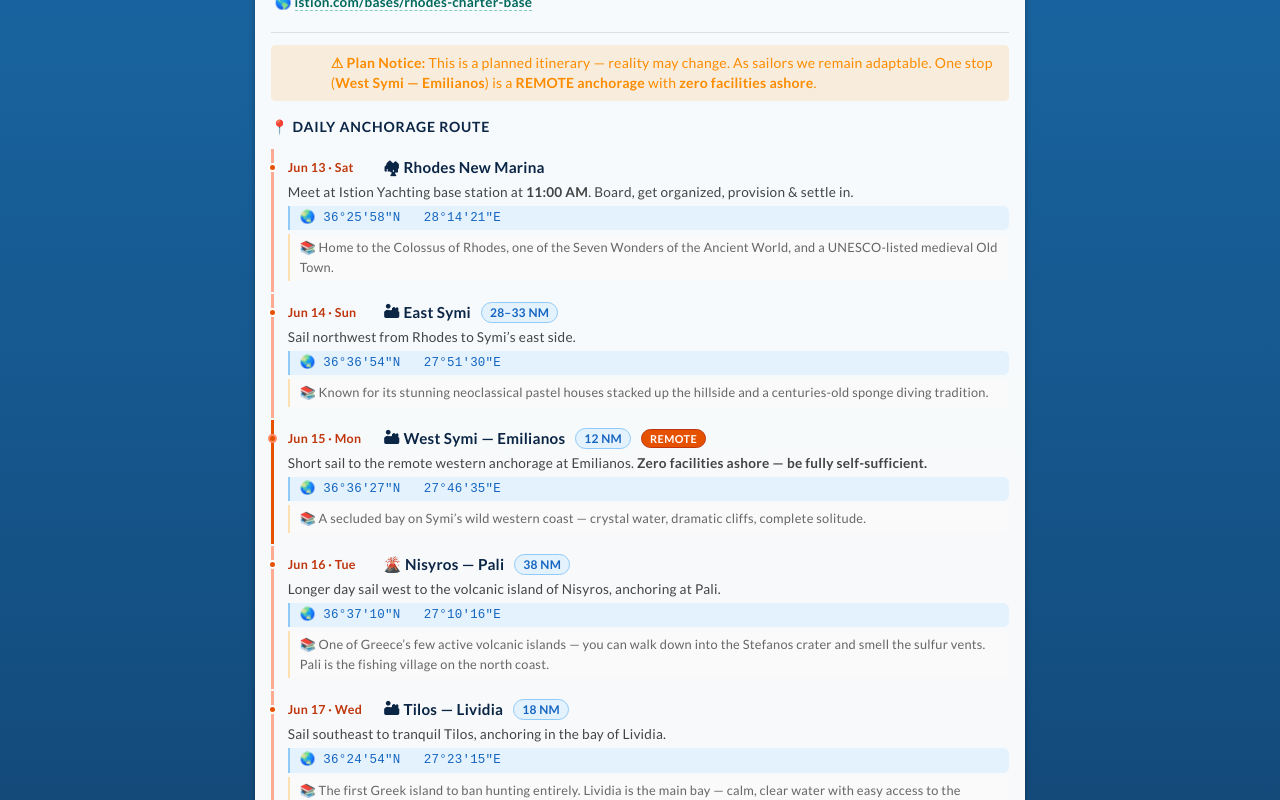
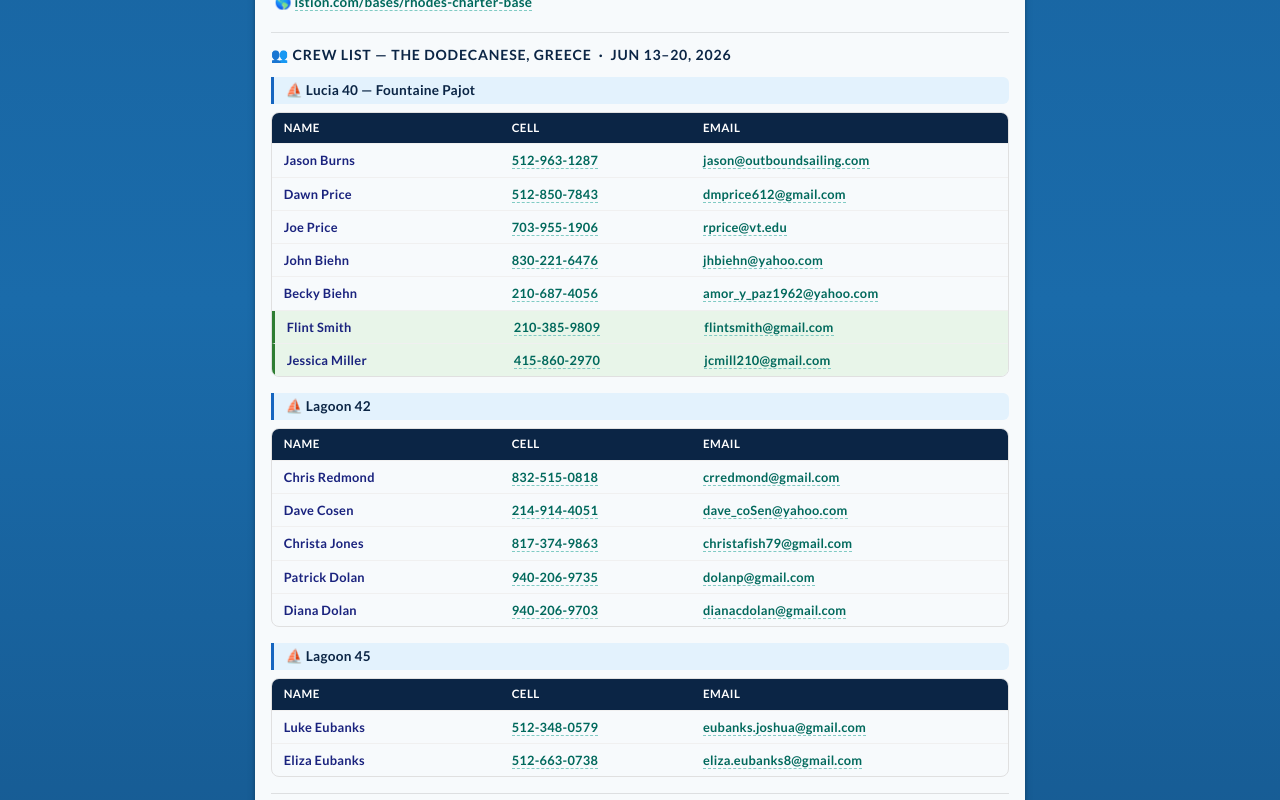
Before and after one commit to FlintShadey/Itenerary, a Vue app: page / in a window 1280 px wide. Shown: the part 5380-6180 px from the top of the page. Built offline with nearby package versions, Linux system fonts and the light colour scheme.

Commit message:
Add flotilla crew list (14 crew, 3 boats) to sailing charter section

```diff
--- a/src/App.vue
+++ b/src/App.vue
@@ -693,6 +693,111 @@
 
                 <v-divider class="my-3"></v-divider>
 
+                <!-- Crew List -->
+                <div class="benefits-heading mb-3">&#128101; Crew List &mdash; The Dodecanese, Greece &nbsp;&middot;&nbsp; Jun 13&ndash;20, 2026</div>
+
+                <!-- Lucia 40 -->
+                <div class="crew-boat-label mb-2">&#9973; Lucia 40 &mdash; Fountaine Pajot</div>
+                <div class="crew-table mb-4">
+                  <div class="crew-row crew-header">
+                    <span>Name</span>
+                    <span>Cell</span>
+                    <span>Email</span>
+                  </div>
+                  <div class="crew-row">
+                    <span class="crew-name">Jason Burns</span>
+                    <span><a href="tel:+15129631287" class="med-link">512-963-1287</a></span>
+                    <span><a href="mailto:jason@outboundsailing.com" class="med-link">jason@outboundsailing.com</a></span>
+                  </div>
+                  <div class="crew-row">
+                    <span class="crew-name">Dawn Price</span>
+                    <span><a href="tel:+15128507843" class="med-link">512-850-7843</a></span>
+                    <span><a href="mailto:dmprice612@gmail.com" class="med-link">dmprice612@gmail.com</a></span>
+                  </div>
+                  <div class="crew-row">
+                    <span class="crew-name">Joe Price</span>
+                    <span><a href="tel:+17039551906" class="med-link">703-955-1906</a></span>
+                    <span><a href="mailto:rprice@vt.edu" class="med-link">rprice@vt.edu</a></span>
+                  </div>
+                  <div class="crew-row">
+                    <span class="crew-name">John Biehn</span>
+                    <span><a href="tel:+18302216476" class="med-link">830-221-6476</a></span>
+                    <span><a href="mailto:jhbiehn@yahoo.com" class="med-link">jhbiehn@yahoo.com</a></span>
+                  </div>
+                  <div class="crew-row">
+                    <span class="crew-name">Becky Biehn</span>
+                    <span><a href="tel:+12106874056" class="med-link">210-687-4056</a></span>
+                    <span><a href="mailto:amor_y_paz1962@yahoo.com" class="med-link">amor_y_paz1962@yahoo.com</a></span>
+                  </div>
+                  <div class="crew-row crew-row-self">
+                    <span class="crew-name">Flint Smith</span>
+                    <span><a href="tel:+12103859809" class="med-link">210-385-9809</a></span>
+                    <span><a href="mailto:flintsmith@gmail.com" class="med-link">flintsmith@gmail.com</a></span>
+                  </div>
+                  <div class="crew-row crew-row-self">
+                    <span class="crew-name">Jessica Miller</span>
+                    <span><a href="tel:+14158602970" class="med-link">415-860-2970</a></span>
+                    <span><a href="mailto:jcmill210@gmail.com" class="med-link">jcmill210@gmail.com</a></span>
+                  </div>
+                </div>
+
+                <!-- Lagoon 42 -->
+                <div class="crew-boat-label mb-2">&#9973; Lagoon 42</div>
+                <div class="crew-table mb-4">
+                  <div class="crew-row crew-header">
+                    <span>Name</span>
+                    <span>Cell</span>
+                    <span>Email</span>
+                  </div>
+                  <div class="crew-row">
+                    <span class="crew-name">Chris Redmond</span>
+                    <span><a href="tel:+18325150818" class="med-link">832-515-0818</a></span>
+                    <span><a href="mailto:crredmond@gmail.com" class="med-link">crredmond@gmail.com</a></span>
+                  </div>
+                  <div class="crew-row">
+                    <span class="crew-name">Dave Cosen</span>
+                    <span><a href="tel:+12149144051" class="med-link">214-914-4051</a></span>
+                    <span><a href="mailto:dave_coSen@yahoo.com" class="med-link">dave_coSen@yahoo.com</a></span>
+                  </div>
+                  <div class="crew-row">
+                    <span class="crew-name">Christa Jones</span>
+                    <span><a href="tel:+18173749863" class="med-link">817-374-9863</a></span>
+                    <span><a href="mailto:christafish79@gmail.com" class="med-link">christafish79@gmail.com</a></span>
+                  </div>
+                  <div class="crew-row">
+                    <span class="crew-name">Patrick Dolan</span>
+                    <span><a href="tel:+19402069735" class="med-link">940-206-9735</a></span>
+                    <span><a href="mailto:dolanp@gmail.com" class="med-link">dolanp@gmail.com</a></span>
+                  </div>
+                  <div class="crew-row">
+                    <span class="crew-name">Diana Dolan</span>
+                    <span><a href="tel:+19402069703" class="med-link">940-206-9703</a></span>
+                    <span><a href="mailto:dianacdolan@gmail.com" class="med-link">dianacdolan@gmail.com</a></span>
+                  </div>
+                </div>
+
+                <!-- Lagoon 45 -->
+                <div class="crew-boat-label mb-2">&#9973; Lagoon 45</div>
+                <div class="crew-table mb-4">
+                  <div class="crew-row crew-header">
+                    <span>Name</span>
+                    <span>Cell</span>
+                    <span>Email</span>
+                  </div>
+                  <div class="crew-row">
+                    <span class="crew-name">Luke Eubanks</span>
+                    <span><a href="tel:+15123480579" class="med-link">512-348-0579</a></span>
+                    <span><a href="mailto:eubanks.joshua@gmail.com" class="med-link">eubanks.joshua@gmail.com</a></span>
+                  </div>
+                  <div class="crew-row">
+                    <span class="crew-name">Eliza Eubanks</span>
+                    <span><a href="tel:+15126630738" class="med-link">512-663-0738</a></span>
+                    <span><a href="mailto:eliza.eubanks8@gmail.com" class="med-link">eliza.eubanks8@gmail.com</a></span>
+                  </div>
+                </div>
+
+                <v-divider class="my-3"></v-divider>
+
                 <!-- Plan notice -->
                 <v-alert type="warning" variant="tonal" class="mb-4" density="compact">
                   <strong>&#9888; Plan Notice:</strong> This is a planned itinerary &mdash; reality may change. As sailors we remain adaptable.
@@ -1661,6 +1766,58 @@
   border-radius: 0 6px 6px 0;
 }
 
+/* ─── Crew list ───────────────────────────────────────────── */
+.crew-boat-label {
+  font-size: 0.85rem;
+  font-weight: 700;
+  color: #0B2545;
+  background: #E3F2FD;
+  border-left: 3px solid #1565C0;
+  padding: 4px 12px;
+  border-radius: 0 6px 6px 0;
+}
+
+.crew-table {
+  display: grid;
+  grid-template-columns: 1fr;
+  border: 1px solid #E0E0E0;
+  border-radius: 8px;
+  overflow: hidden;
+}
+
+.crew-row {
+  display: grid;
+  grid-template-columns: 1.2fr 1fr 1.6fr;
+  gap: 8px;
+  padding: 7px 12px;
+  font-size: 0.8rem;
+  border-bottom: 1px solid #F0F0F0;
+  align-items: center;
+}
+
+.crew-row:last-child {
+  border-bottom: none;
+}
+
+.crew-header {
+  background: #0B2545;
+  color: #FFF;
+  font-weight: 700;
+  font-size: 0.72rem;
+  text-transform: uppercase;
+  letter-spacing: 0.04em;
+}
+
+.crew-row-self {
+  background: #E8F5E9;
+  border-left: 3px solid #2E7D32;
+}
+
+.crew-name {
+  font-weight: 600;
+  color: #1A237E;
+}
+
 /* ─── Fare table ──────────────────────────────────────────── */
 .vessel-company {
   font-size: 0.78rem;
```
